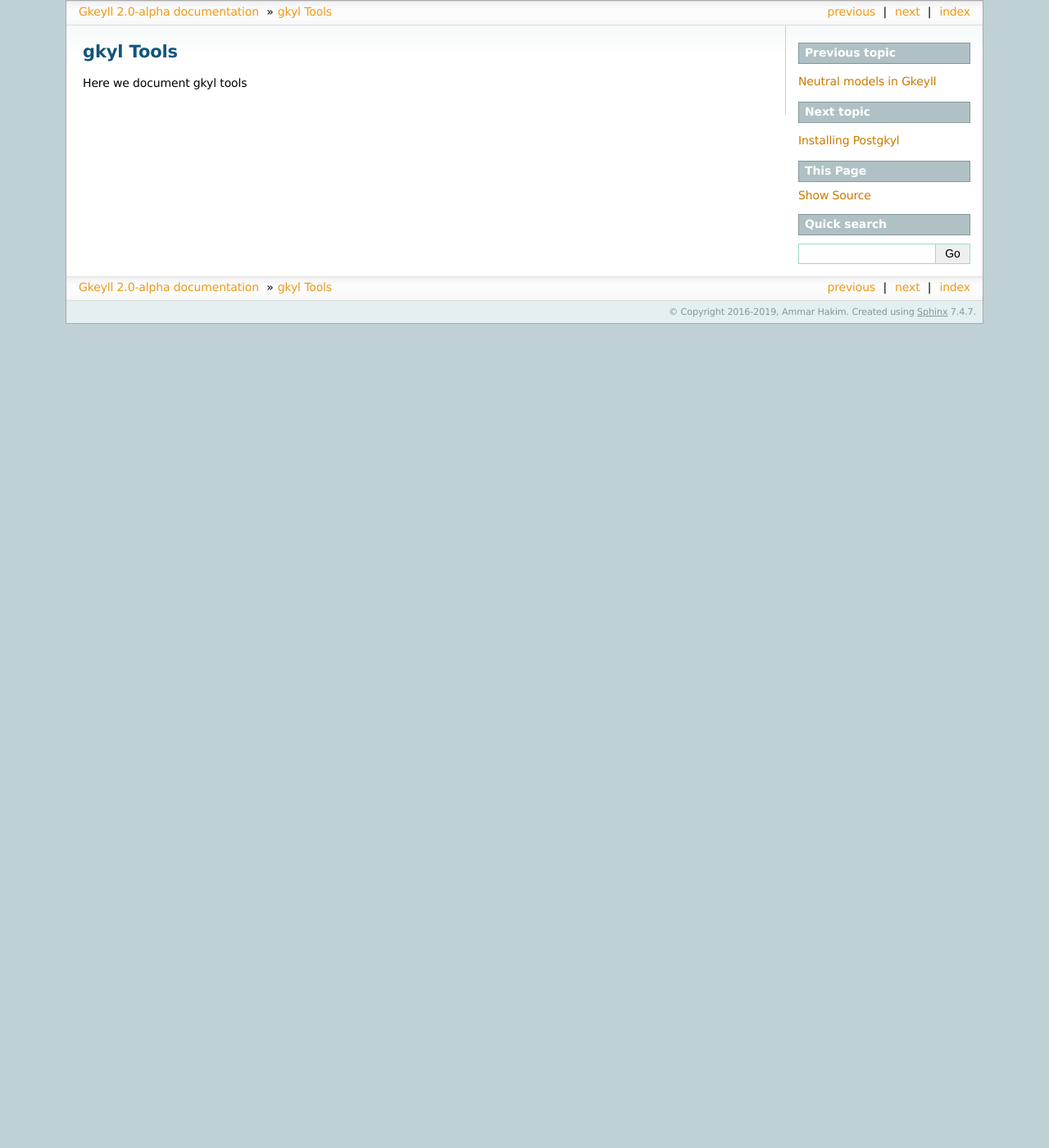
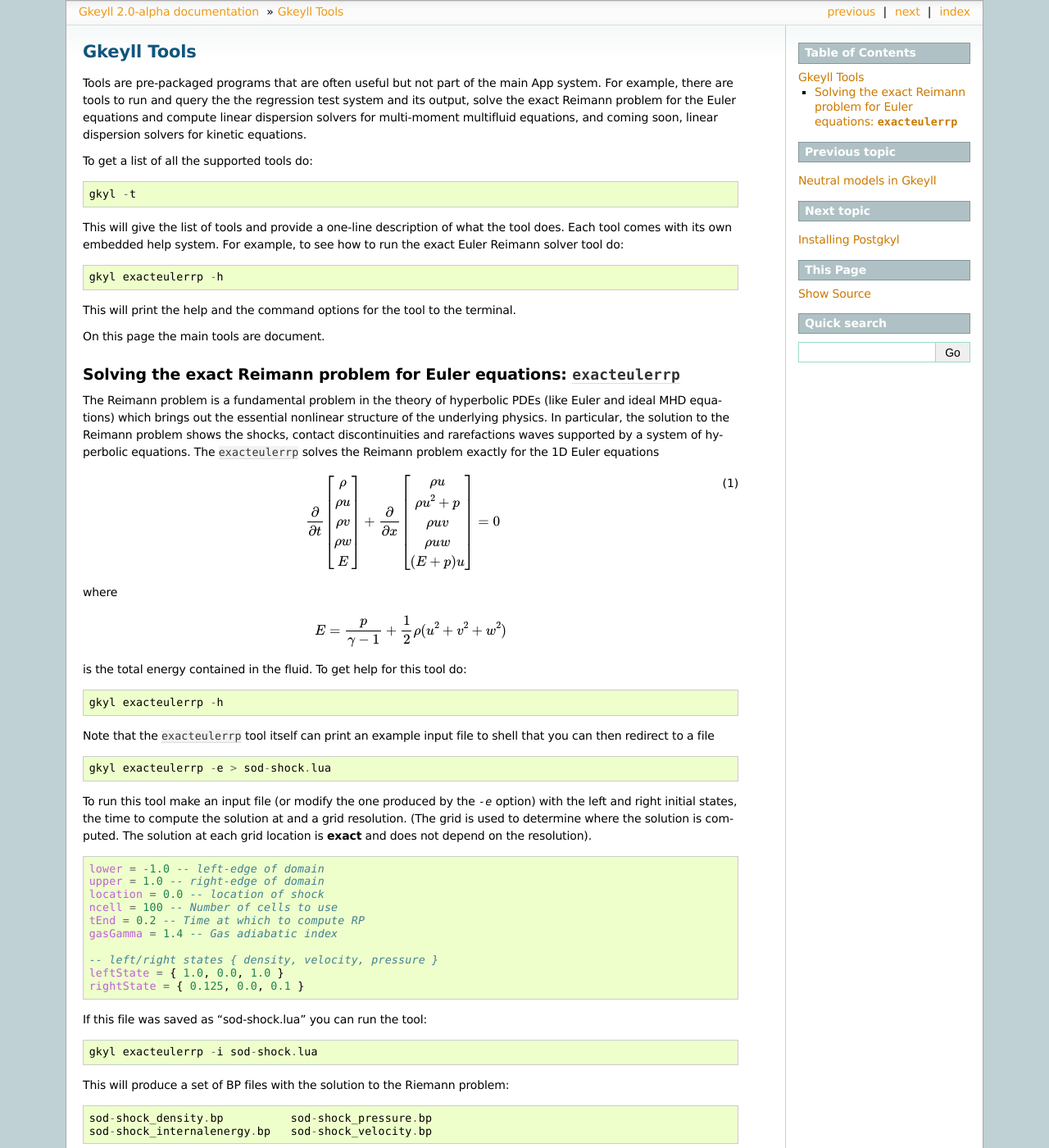
Before and after one commit to ammarhakim/gkyl-doc, a Sphinx documentation site: the page built from source/gkyl/tools.rst, in a window 1280 px wide and 1400 px high. Shown: the whole window at 82% size. Built offline with Sphinx 7.4.7, drawn with Linux system fonts in a browser that asks for light colours; pages that are not in the unit, such as notebooks, are missing from menus; some of the changed text lies outside the part shown.

Commit message:
Added docs for exacteulerrp tool.

```diff
--- a/source/gkyl/tools.rst
+++ b/source/gkyl/tools.rst
@@ -1,4 +1,126 @@
-gkyl Tools
-++++++++++
+Gkeyll Tools
+++++++++++++
 
-Here we document gkyl tools
+Tools are pre-packaged programs that are often useful but not part of
+the main App system. For example, there are tools to run and query the
+the regression test system and its output, solve the exact Reimann
+problem for the Euler equations and compute linear dispersion solvers
+for multi-moment multifluid equations, and coming soon, linear
+dispersion solvers for kinetic equations.
+
+To get a list of all the supported tools do::
+
+  gkyl -t
+
+This will give the list of tools and provide a one-line description of
+what the tool does. Each tool comes with its own embedded help
+system. For example, to see how to run the exact Euler Reimann solver
+tool do::
+
+  gkyl exacteulerrp -h
+
+This will print the help and the command options for the tool to the
+terminal.
+
+On this page the main tools are document.
+
+Solving the exact Reimann problem for Euler equations: ``exacteulerrp``
+-----------------------------------------------------------------------
+
+The Reimann problem is a fundamental problem in the theory of
+hyperbolic PDEs (like Euler and ideal MHD equations) which brings out
+the essential nonlinear structure of the underlying physics. In
+particular, the solution to the Reimann problem shows the shocks,
+contact discontinuities and rarefactions waves supported by a system
+of hyperbolic equations. The ``exacteulerrp`` solves the Reimann
+problem exactly for the 1D Euler equations
+
+.. math::
+  :label: eq:euler-eqn
+
+  \frac{\partial}{\partial{t}}
+  \left[
+    \begin{matrix}
+      \rho \\
+      \rho u \\
+      \rho v \\
+      \rho w \\
+      E
+    \end{matrix}
+  \right]
+  +
+  \frac{\partial}{\partial{x}}
+  \left[
+    \begin{matrix}
+      \rho u \\
+      \rho u^2 + p \\
+      \rho uv \\
+      \rho uw \\
+      (E+p)u
+    \end{matrix}
+  \right]
+  =
+  0
+
+where
+
+.. math::
+
+  E = \frac{p}{\gamma - 1} + \frac{1}{2}\rho (u^2 + v^2 + w^2)
+
+is the total energy contained in the fluid. To get help for this tool
+do::
+
+  gkyl exacteulerrp -h
+
+Note that the ``exacteulerrp`` tool itself can print an example input
+file to shell that you can then redirect to a file ::
+
+  gkyl exacteulerrp -e > sod-shock.lua
+
+To run this tool make an input file (or modify the one produced by the
+`-e` option) with the left and right initial states, the time to
+compute the solution at and a grid resolution. (The grid is used to
+determine where the solution is computed. The solution at each grid
+location is **exact** and does not depend on the resolution).
+
+.. code-block:: lua
+
+   lower = -1.0 -- left-edge of domain
+   upper = 1.0 -- right-edge of domain
+   location = 0.0 -- location of shock
+   ncell = 100 -- Number of cells to use
+   tEnd = 0.2 -- Time at which to compute RP
+   gasGamma = 1.4 -- Gas adiabatic index
+
+   -- left/right states { density, velocity, pressure }
+   leftState = { 1.0, 0.0, 1.0 }
+   rightState = { 0.125, 0.0, 0.1 }
+
+If this file was saved as "sod-shock.lua" you can run the tool::
+
+  gkyl exacteulerrp -i sod-shock.lua
+
+This will produce a set of BP files with the solution to the
+Riemann problem::
+
+  sod-shock_density.bp		sod-shock_pressure.bp
+  sod-shock_internalenergy.bp	sod-shock_velocity.bp
+
+You can now use postgkyl to plot the solution. For example, to plot
+the internal density do::
+
+  pgkyl -f sod-shock_density.bp pl
+
+to produce the following plot.
+
+.. figure:: sod-shock-density.png
+  :width: 100%
+  :align: center
+
+  Density from the exact solution to the sod-shock Riemann problem
+  computed using the ``exacteulerrp`` tool.
+
+For a comprehensive set of 1D Riemann problems used to benchmark two
+finite-volume schemes see `this note
+<http://ammar-hakim.org/sj/je/je2/je2-euler-shock.html>`_
```
Also changed, not shown: source/gkyl/sod-shock-density.png (added).
